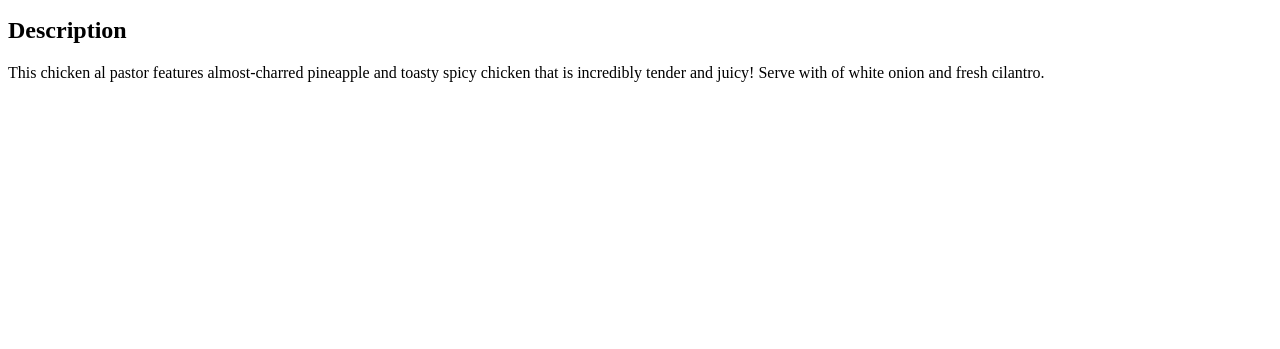
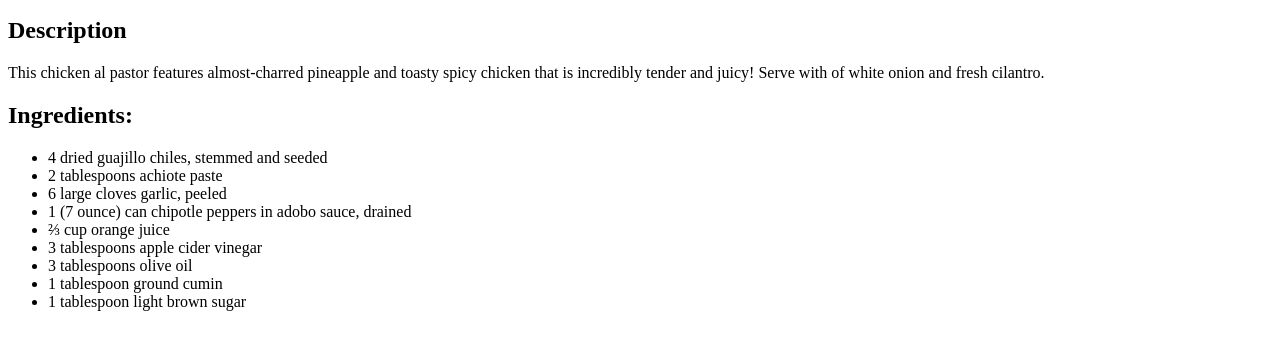
Before and after one commit to mbbaltaji/odin-recipes, a plain HTML site: page recipes/alpastor.html in a window 1280 px wide. Shown: the part 101-450 px from the top of the page. Drawn offline with Linux system fonts and the light colour scheme.

Commit message:
Add unordered list of ingredients

```diff
--- a/recipes/alpastor.html
+++ b/recipes/alpastor.html
@@ -13,5 +13,17 @@
   <p>
     This chicken al pastor features almost-charred pineapple and toasty spicy chicken that is incredibly tender and juicy! Serve with of white onion and fresh cilantro.
   </p>
+  <h2>Ingredients:</h2>
+  <ul>
+    <li>4 dried guajillo chiles, stemmed and seeded</li>
+    <li>2 tablespoons achiote paste</li>
+    <li>6 large cloves garlic, peeled</li>
+    <li>1 (7 ounce) can chipotle peppers in adobo sauce, drained</li>
+    <li>⅔ cup orange juice</li>
+    <li>3 tablespoons apple cider vinegar</li>
+    <li>3 tablespoons olive oil</li>
+    <li>1 tablespoon ground cumin</li>
+    <li>1 tablespoon light brown sugar</li>
+  </ul>
 </body>
 </html>
```
